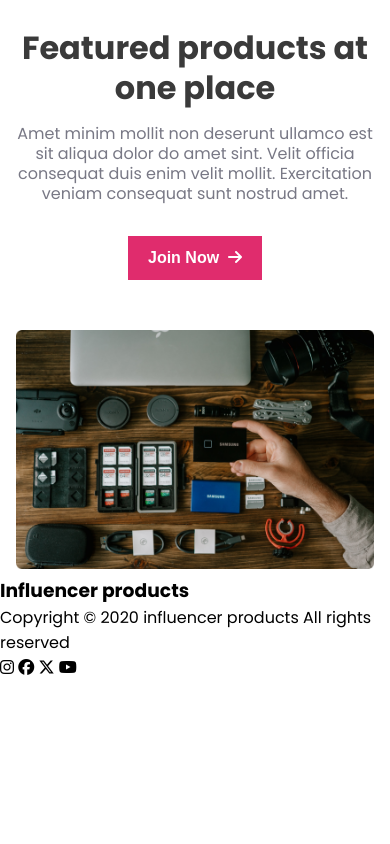
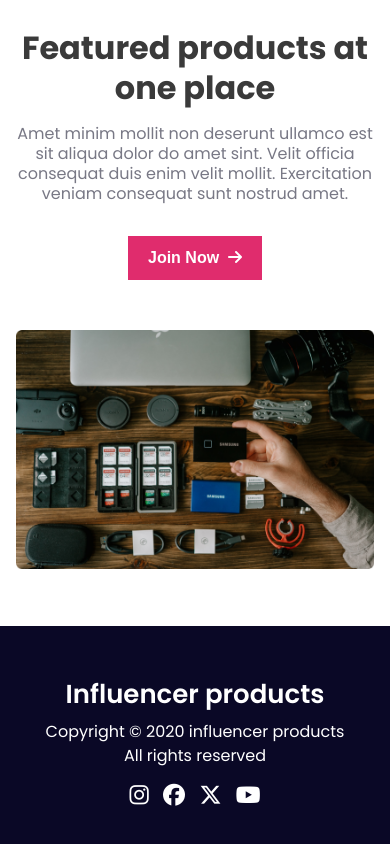
Before and after one commit to Durjoy96/influence-gear-web, a plain HTML site: page index.html in a window 390 px wide. Shown: the part 6868-7712 px from the top of the page. Before the commit the page ends 7548 px from the top, so only its background shows below. Drawn offline with Linux system fonts and the light colour scheme.

Commit message:
footer responsive completed

```diff
--- a/assets/css/styles.css
+++ b/assets/css/styles.css
@@ -387,3 +387,41 @@ main {
         text-align: center;
     }
 }
+
+/* footer styles */
+.footer {
+    margin: 50px 0 0;
+    background-color: rgb(10, 8, 38);
+    padding: 50px 16px;
+}
+
+.footer-content {
+    max-width: 310px;
+    margin: 0 auto;
+    text-align: center;
+}
+
+.footer-title {
+    color: var(--primary-content);
+    font-size: 26px;
+    font-weight: 600;
+    line-height: 36px;
+}
+
+.footer-description {
+    color: var(--primary-content);
+    font-size: 16px;
+    font-weight: 400;
+    line-height: 24px;
+    margin: 8px 0 16px;
+}
+
+.social-media-link {
+    text-decoration: none;
+}
+
+.footer-content i {
+    color: var(--primary-content);
+    font-size: 22px;
+    margin: 0 5px 0;
+}
--- a/index.html
+++ b/index.html
@@ -191,7 +191,8 @@
 
             <div class="join-now-content">
                 <h2 class="title">Featured products at one place</h2>
-                <p class="description">Amet minim mollit non deserunt ullamco est sit aliqua dolor do amet sint. Velit officia consequat duis enim velit mollit. Exercitation veniam consequat sunt nostrud amet.</p>
+                <p class="description">Amet minim mollit non deserunt ullamco est sit aliqua dolor do amet sint. Velit
+                    officia consequat duis enim velit mollit. Exercitation veniam consequat sunt nostrud amet.</p>
                 <button class="join-now-btn">Join Now&nbsp;&nbsp;<i class="fa-solid fa-arrow-right"></i></button>
             </div>
         </section>
@@ -199,13 +200,15 @@
     <footer class="footer">
         <div class="footer-content">
             <h3 class="footer-title">Influencer products</h3>
-            <p class="footer-description">Copyright © 2020  influencer products All rights reserved</p>
-        </div>
-        <div class="icons-container">
-            <i class="fa-brands fa-instagram"></i>
-            <i class="fa-brands fa-facebook"></i>
-            <i class="fa-brands fa-x-twitter"></i>
-            <i class="fa-brands fa-youtube"></i>
+            <p class="footer-description">Copyright © 2020 influencer products All rights reserved</p>
+            <div class="icons-container">
+                <a href="http://" target="_blank" rel="noopener noreferrer" class="social-media-link">
+                    <i class="fa-brands fa-instagram"></i>
+                </a>
+                <a href="http://" target="_blank" rel="noopener noreferrer" class="social-media-link"> <i class="fa-brands fa-facebook"></i></a>
+                <a href="http://" target="_blank" rel="noopener noreferrer" class="social-media-link"><i class="fa-brands fa-x-twitter"></i></a>
+                <a href="http://" target="_blank" rel="noopener noreferrer" class="social-media-link"> <i class="fa-brands fa-youtube"></i></a>
+            </div>
         </div>
     </footer>
 </body>
```
